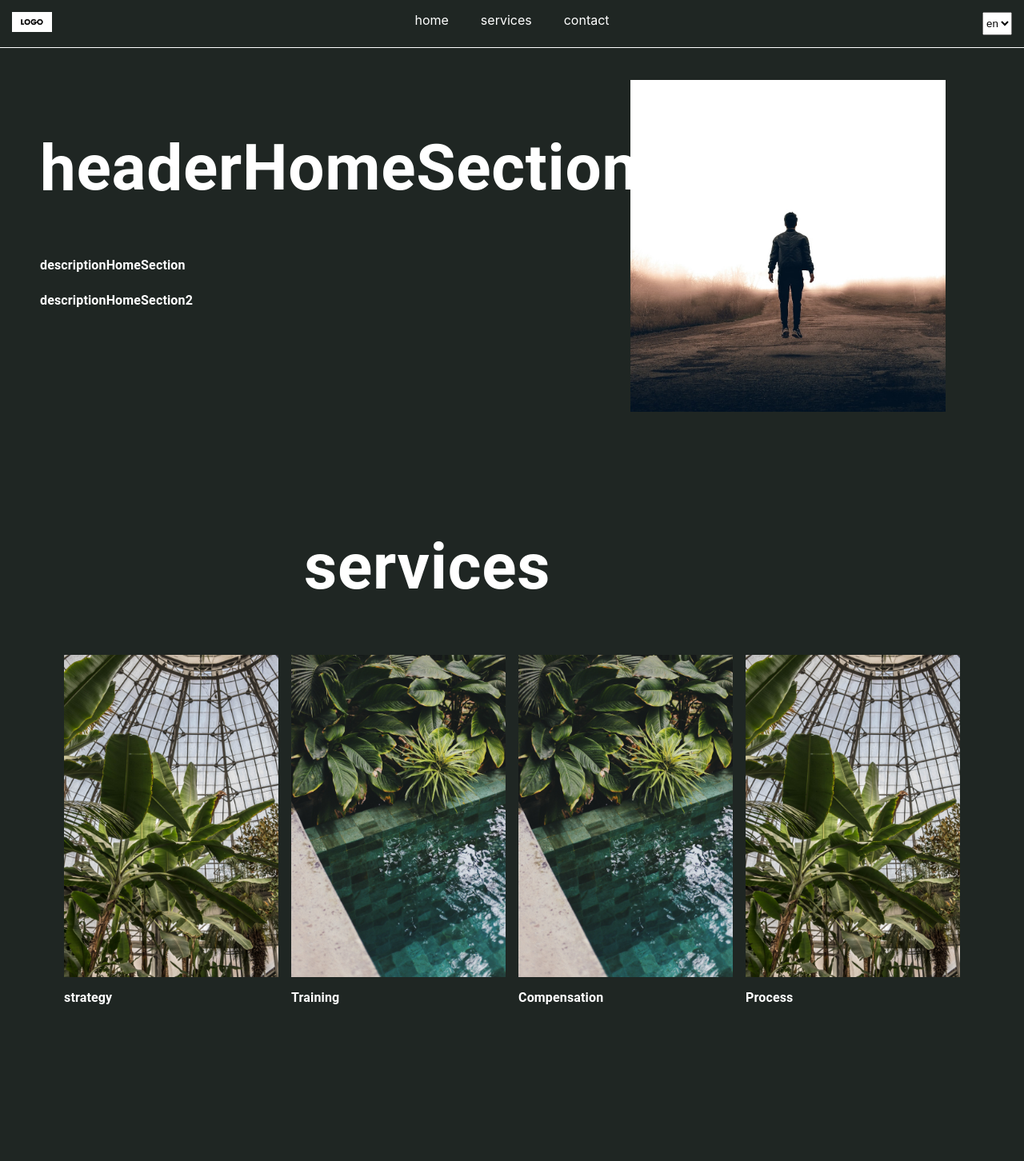
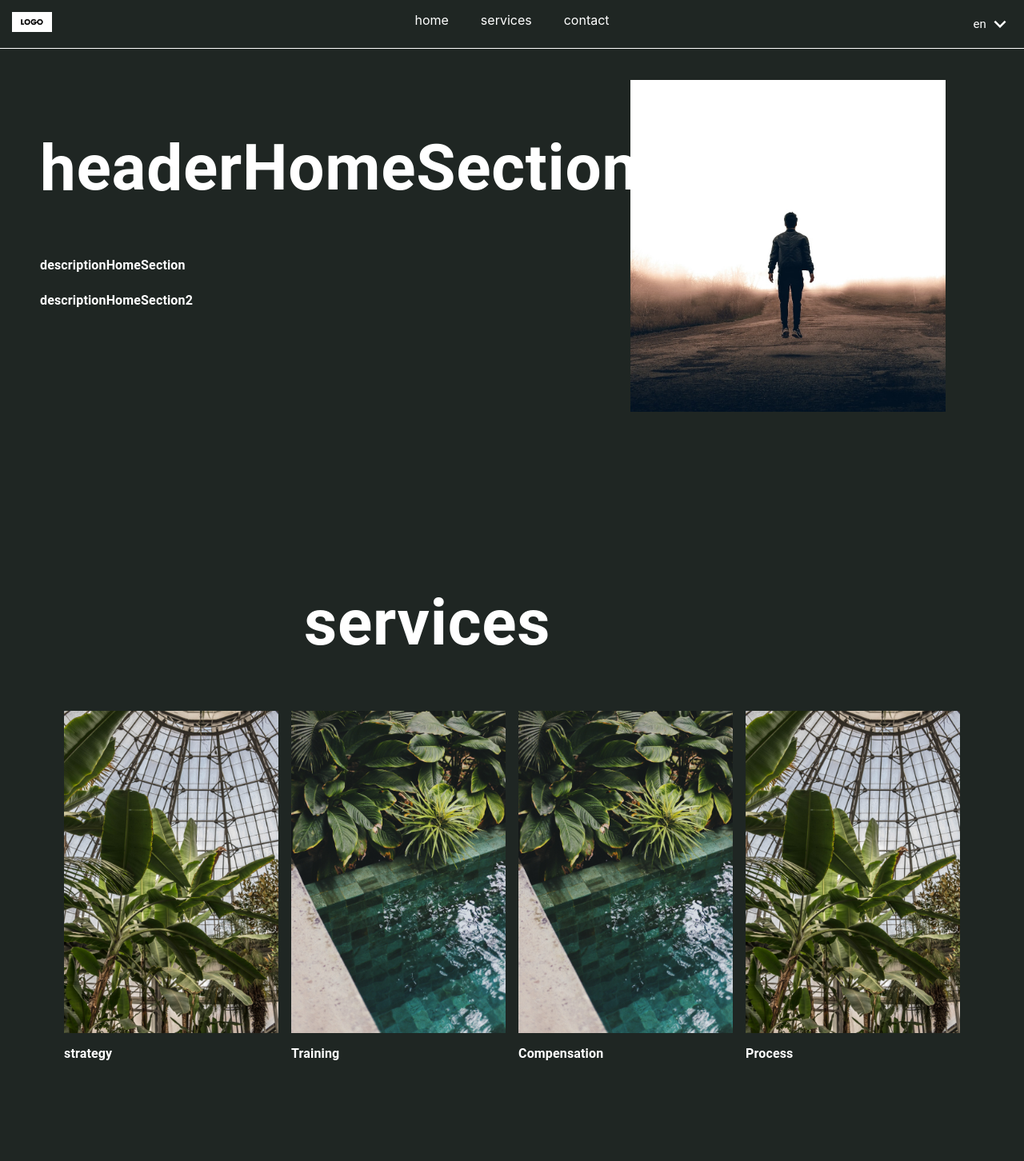
Before and after one commit to UmnikOne/flor, a React (Create React App) app: page / in a window 1280 px wide. Shown: the top 1452 px of the page at 80% size. Built offline with nearby package versions, Linux system fonts and the light colour scheme; the HTML template or start-up script is replaced by a standard one.

Commit message:
lang dropdown

```diff
--- a/src/components/contactSection/index.js
+++ b/src/components/contactSection/index.js
@@ -10,7 +10,7 @@ const ContactSection = () => {
     return (
         <Box sx={{ background: '#1f2623', color: '#fff', padding: { xs: '50px', md: '80px' } }}>
             <Typography id="contact" sx={{ fontSize: { xs: '40px', md: '80px' }, fontWeight: '700', mb: '50px', ml: { xs: '0px', md: '300px' } }}>{t('sector')}</Typography>
-            <Grid container spacing={2}>
+            <Grid container spacing={10}>
                 <Grid item xs={12} md={4}>
                     <img width="100%" height="80%" src={img5} />
                     <Typography sx={{ fontWeight: '700', mt: '10px' }}>{t('Food')}</Typography>
--- a/src/components/header/index.js
+++ b/src/components/header/index.js
@@ -1,11 +1,16 @@
 import React from 'react'
-import { Grid, Box, Link, Popover } from '@mui/material';
+import { Grid, Box, Link, Popover, FormControlLabel, Radio, Typography, RadioGroup } from '@mui/material';
 import { useTranslation, changeLanguage } from 'react-i18next';
 import logo from '../assets/images/logo.png'
 import MenuIcon from '@mui/icons-material/Menu';
+import CheckIcon from '@mui/icons-material/Check';
+import KeyboardArrowDownIcon from '@mui/icons-material/KeyboardArrowDown';
 const Header = () => {
     const { t, i18n } = useTranslation();
+    const [lang, setLang] = React.useState('en');
     const changeLang = (e) => {
+        console.log(e)
+        setLang(e.target.value)
         i18n.changeLanguage(e.target.value)
     }
     const [anchorEl, setAnchorEl] = React.useState(null);
@@ -20,6 +25,19 @@ const Header = () => {
 
     const open = Boolean(anchorEl);
     const id = open ? 'simple-popover' : undefined;
+
+    const [anchorElLang, setAnchorElLang] = React.useState(null);
+
+    const handleClickLang = (event) => {
+        setAnchorElLang(event.currentTarget);
+    };
+
+    const handleCloseLang = () => {
+        setAnchorElLang(null);
+    };
+
+    const openLang = Boolean(anchorElLang);
+    const idLang = openLang ? 'simple-popover' : undefined;
     return (
         <Box>
             <Grid container sx={{
@@ -79,10 +97,60 @@ const Header = () => {
                     </Box>
                 </Grid>
                 <Grid item xs={3} sx={{ display: 'flex', justifyContent: "flex-end" }}>
-                    <select onChange={changeLang}>
+                    <Box
+                        sx={{ display: 'flex', alignItems: 'center', cursor: 'pointer' }}
+                        aria-describedby={idLang}
+                        onClick={handleClickLang}>
+                        <Typography sx={{ fontSize: '15px', lineHeight: '30px', color: '#fff', mr: '2px' }}>
+                            {lang}
+                        </Typography>
+                        <KeyboardArrowDownIcon sx={{ fontSize: '30px' }} />
+                    </Box>
+                    <Popover
+                        sx={{ zIndex: '2222222', '.MuiPopover-paper': { boxShadow: '0px 10px 100px rgba(80, 88, 100, 0.07)', borderRadius: '20px', } }}
+                        id={idLang}
+                        open={openLang}
+                        anchorEl={anchorElLang}
+                        onClose={handleCloseLang}
+                        anchorOrigin={{
+                            vertical: 'bottom',
+                            horizontal: 'left',
+                        }}
+                    >
+                        <Box sx={{ padding: '15px', }}>
+                            <RadioGroup value={lang} onChange={(e) => {
+                                changeLang(e)
+                                setAnchorElLang(null)
+                            }}
+                                aria-label="position" name="position" defaultValue="top" sx={{ display: 'flex', alignItems: 'start' }}>
+                                <Box sx={{ display: 'flex', alignItems: 'center', padding: '10px 0px' }}>
+                                    <FormControlLabel
+                                        sx={{ '.MuiFormControlLabel-label': { color: lang === 'fr' ? '#EE9A8F' : '' } }}
+                                        value="top"
+                                        control={<Radio value="fr" sx={{ display: 'none' }} />}
+                                        label="Français"
+                                        labelPlacement="start"
+                                    />
+                                    {lang === 'fr' && <CheckIcon sx={{ fill: '#EE9A8F', ml: '30px' }} />}
+                                </Box>
+                                <Box sx={{ display: 'flex', alignItems: 'center', padding: '10px 0px' }}>
+                                    <FormControlLabel
+                                        sx={{ '.MuiFormControlLabel-label': { color: lang === 'en' ? '#EE9A8F' : '' } }}
+                                        value="start"
+                                        control={<Radio value="en" sx={{ display: 'none' }} />}
+                                        label="English"
+                                        labelPlacement="start"
+                                    />
+                                    {lang === 'en' && <CheckIcon sx={{ fill: '#EE9A8F', ml: '30px' }} />}
+                                </Box>
+                            </RadioGroup>
+                        </Box>
+                    </Popover>
+
+                    {/* <select onChange={changeLang}>
                         <option value="en">en</option>
                         <option value="fr">fr</option>
-                    </select>
+                    </select> */}
                 </Grid>
             </Grid>
         </Box >
--- a/src/components/serviceSection/index.js
+++ b/src/components/serviceSection/index.js
@@ -7,7 +7,7 @@ import img2 from '../assets/images/img2.jpg'
 const ServiceSection = () => {
     const { t, i18n } = useTranslation();
     return (
-        <Box sx={{ background: '#1f2623', color: '#fff', padding: { xs: '50px', md: '80px' } }}>
+        <Box sx={{ background: '#1f2623', color: '#fff', padding: { xs: '50px', md: '80px' }, pt:{xs: '50px', md: '150px'} }}>
             <Typography id="service" sx={{ fontSize: { xs: '40px', md: '80px' }, fontWeight: '700', mb: '50px', ml: { xs: '0px', md: '300px' } }}>{t('services')}</Typography>
             <Grid container spacing={2}>
                 <Grid item xs={12} md={3}>
```
